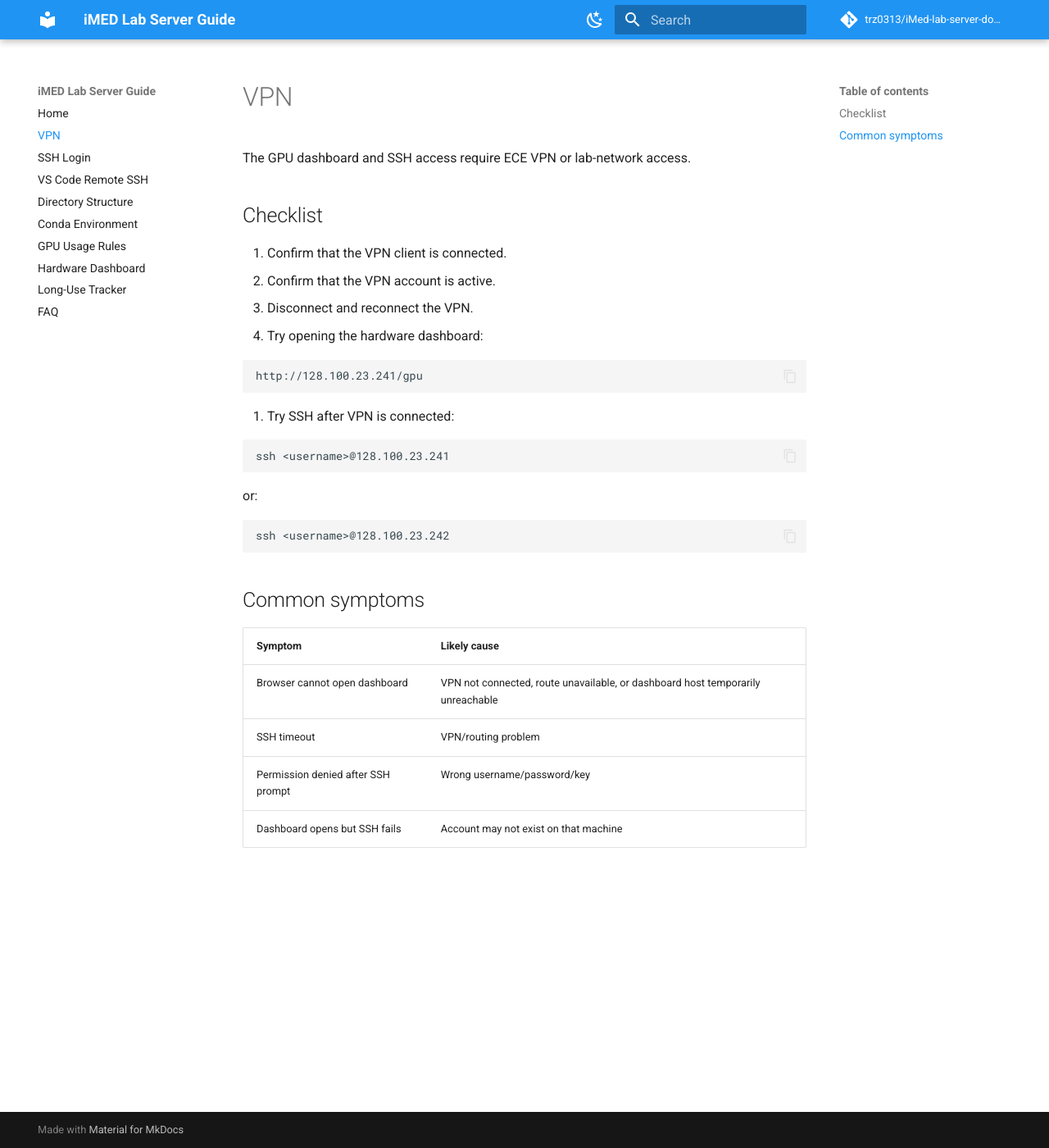
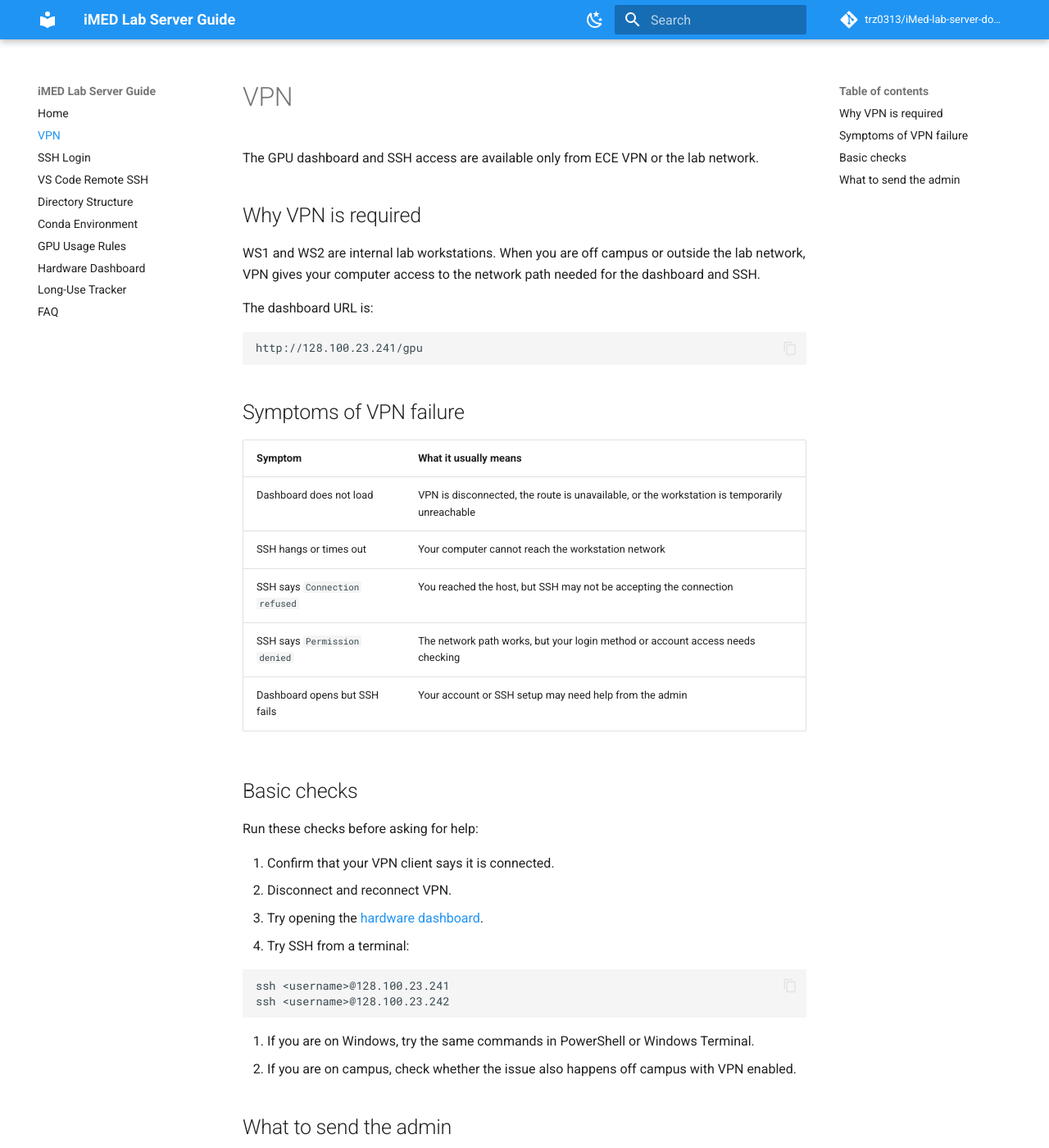
Before and after one commit to trz0313/iMed-lab-server-docs, an MkDocs documentation site: the page built from docs/vpn.md, in a window 1280 px wide and 1400 px high. Shown: the whole window at 82% size. Built offline with MkDocs 1.6.1 and Material for MkDocs 9.7.7, drawn with Linux system fonts in a browser that asks for light colours; comment, search, counter and statistics services are not loaded; some of the changed text lies outside the part shown.

````diff
--- a/docs/vpn.md
+++ b/docs/vpn.md
@@ -1,35 +1,54 @@
 # VPN
 
-The GPU dashboard and SSH access require ECE VPN or lab-network access.
+The GPU dashboard and SSH access are available only from ECE VPN or the lab network.
 
-## Checklist
+## Why VPN is required
 
-1. Confirm that the VPN client is connected.
-2. Confirm that the VPN account is active.
-3. Disconnect and reconnect the VPN.
-4. Try opening the hardware dashboard:
+WS1 and WS2 are internal lab workstations. When you are off campus or outside the lab network, VPN gives your computer access to the network path needed for the dashboard and SSH.
+
+The dashboard URL is:
 
 ```text
 http://128.100.23.241/gpu
 ```
 
-5. Try SSH after VPN is connected:
+## Symptoms of VPN failure
+
+| Symptom | What it usually means |
+|---|---|
+| Dashboard does not load | VPN is disconnected, the route is unavailable, or the workstation is temporarily unreachable |
+| SSH hangs or times out | Your computer cannot reach the workstation network |
+| SSH says `Connection refused` | You reached the host, but SSH may not be accepting the connection |
+| SSH says `Permission denied` | The network path works, but your login method or account access needs checking |
+| Dashboard opens but SSH fails | Your account or SSH setup may need help from the admin |
+
+## Basic checks
+
+Run these checks before asking for help:
+
+1. Confirm that your VPN client says it is connected.
+2. Disconnect and reconnect VPN.
+3. Try opening the [hardware dashboard](http://128.100.23.241/gpu).
+4. Try SSH from a terminal:
 
 ```bash
 ssh <username>@128.100.23.241
-```
-
-or:
-
-```bash
 ssh <username>@128.100.23.242
 ```
 
-## Common symptoms
+5. If you are on Windows, try the same commands in PowerShell or Windows Terminal.
+6. If you are on campus, check whether the issue also happens off campus with VPN enabled.
 
-| Symptom | Likely cause |
-|---|---|
-| Browser cannot open dashboard | VPN not connected, route unavailable, or dashboard host temporarily unreachable |
-| SSH timeout | VPN/routing problem |
-| Permission denied after SSH prompt | Wrong username/password/key |
-| Dashboard opens but SSH fails | Account may not exist on that machine |
+## What to send the admin
+
+If it still fails, send a short report with:
+
+- whether VPN shows as connected,
+- whether the dashboard loads,
+- which workstation you tried: WS1 or WS2,
+- the exact SSH command you ran,
+- the exact error message,
+- your operating system,
+- the approximate date and time of the attempt.
+
+Do not send passwords, private keys, or screenshots that expose sensitive personal information.
````
Also changed, not shown: docs/conda.md (+39 -7 lines), docs/gpu-usage.md (+22 -19 lines), docs/index.md (+27 -24 lines), docs/ssh-login.md (+36 -7 lines), docs/vscode-remote.md (+55 -6 lines).
